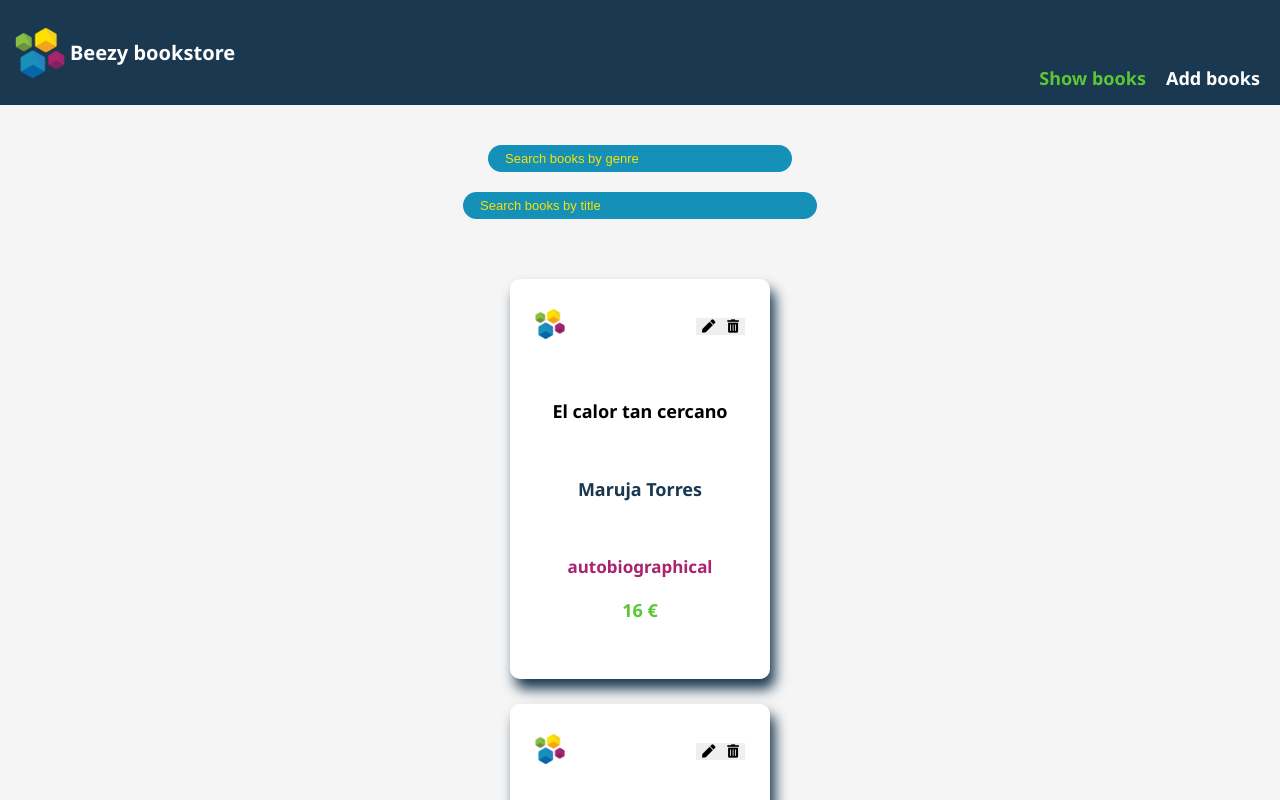
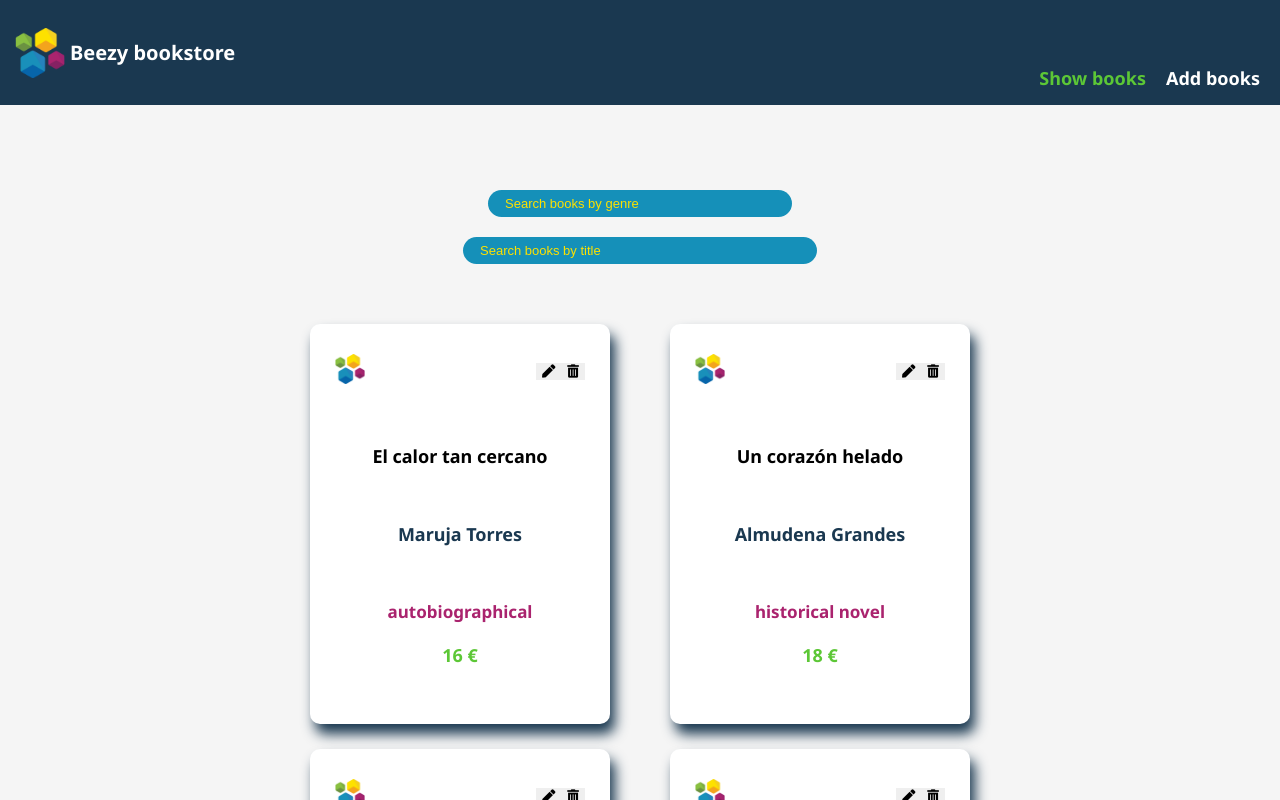
Before and after one commit to natalia-pn/B, a React (Create React App) app: page /#/ in a window 1280 px wide. Shown: the top 800 px of the page. Built offline with nearby package versions, Linux system fonts and the light colour scheme.

Commit message:
Finnish tablet and desktop styles for ShowBooks

```diff
--- a/src/styles/_book-card.scss
+++ b/src/styles/_book-card.scss
@@ -12,7 +12,7 @@
     @media all and (min-width:768px) {
         width: 300px;
         height: 400px;
-        margin: 0 20px 25px 20px;
+        margin: 0 30px 25px 30px;
         border-radius: 10px;
 
     }
--- a/src/styles/_menu.scss
+++ b/src/styles/_menu.scss
@@ -12,6 +12,7 @@
 
     @media all and (min-width:768px) {
         height: 105px;
+        margin-bottom: 45px;
     }
 }
 
@@ -45,7 +46,7 @@
 .App__menu {
     display: flex;
     margin: 50px 0 0;
-    width: 170px;
+    width: 180px;
     justify-content: flex-end;
 
     @media all and (min-width:768px) {
--- a/src/styles/_show-books.scss
+++ b/src/styles/_show-books.scss
@@ -53,6 +53,10 @@
     width: 300px;
     flex-wrap: wrap;
     justify-content: center;
+
+    @media all and (min-width:768px) {
+        width: 800px;
+   }
 }
 
 
```
